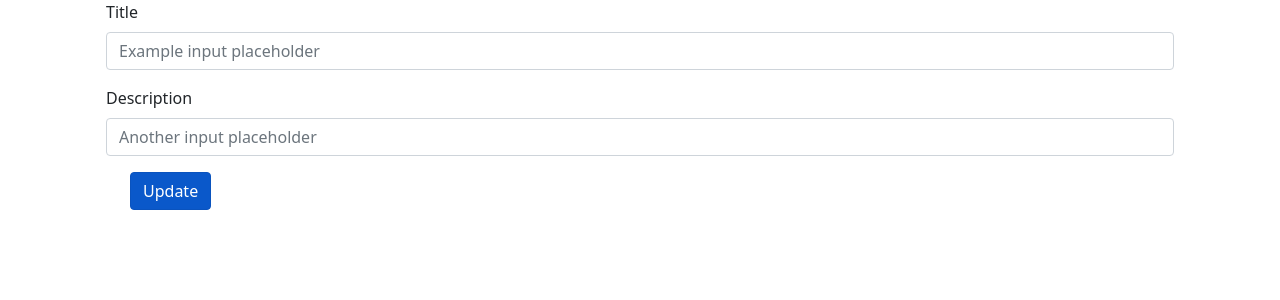
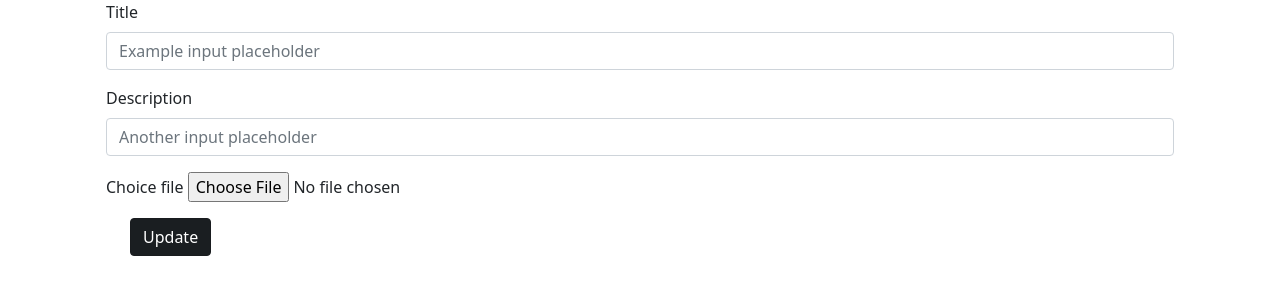
Before and after one commit to Toktorov/DjnagoBlog, a Django app: page /update/4/ in a window 1280 px wide. Shown: the part 56-356 px from the top of the page. Run offline with Django 3.2, Linux system fonts and the light colour scheme; data comes from the database, SQL or seed files in the repository; both versions use the stored data as it was after the commit; tables that the repository leaves empty hold one stand-in row (values such as "Sample post"); parts of the project's set-up code (start-up, migrations or seed data) failed here and were passed over; some libraries are stand-ins or nearby versions.

Commit message:
small changes

```diff
--- a/apps/posts/views.py
+++ b/apps/posts/views.py
@@ -51,17 +51,17 @@ def create(request):
     return render(request, 'posts/create.html', locals())
 
 def update(request, id):
-    post = Post.objects.get(id=id)
     if request.method == 'POST':
-        form = PostForm(request.POST, request.FILES)
-        if form.is_valid():
-            post.title = form.cleaned_data['title']
-            post.description = form.cleaned_data['description']
-            post.save()
-            return redirect('index')
-    else:
-        form = PostForm()
-    return render(request, 'posts/update.html', {'form': form})
+        title = request.POST.get('title')
+        description = request.POST.get('description')
+        file = request.FILES.get('file')
+        post_update = Post.objects.get(id=id)
+        post_update.title = title
+        post_update.description = description
+        post_update.image = file
+        post_update.save()
+        return redirect('index')
+    return render(request, 'posts/update.html')
 
 def delete(request, id):
     if request.method == 'POST':
--- a/templates/posts/create.html
+++ b/templates/posts/create.html
@@ -32,7 +32,7 @@
                             </tr>
                         {% endfor %}
                     </table>
-                    <button type="submit" class="btn btn-outline-dark d-block mx-auto">Create</button>
+                    <button type="submit" class="btn btn-dark d-block mx-auto">Create</button>
                 </form>
             </div>
         </div>
--- a/templates/posts/detail.html
+++ b/templates/posts/detail.html
@@ -37,6 +37,7 @@
             {% else %}
             {% endif %}
             </a>
+            {% if user.is_authenticated %}
             <form method="post">
                 {% csrf_token %}
                 <input type="hidden" name="like">
@@ -48,11 +49,14 @@
                     </svg>
                 </button>
             </form>
+            {% else %}
+            {% endif %}
                 <div class="ml-3">
                     <a>{{ posts.likes_post.all.count }} people like this</a>
                 </div>
                 <div class="comments-area">
                     <h4>{{ posts.comment.all.count }} Comments</h4>
+                    {% if user.is_authenticated %}
                     <form method="post">
                         {% csrf_token %}
                         <div class="form-group">
@@ -63,6 +67,8 @@
                         </div>
                         <button type="submit" class="btn btn-outline-success">Send comment</button>
                     </form>
+                    {% else %}
+                    {% endif %}
                     {% for comment in posts.get_parent %}
                         <div class="comment-list">
                             <div class="single-comment justify-content-between d-flex">
--- a/templates/posts/index.html
+++ b/templates/posts/index.html
@@ -6,7 +6,7 @@
             <div class="carousel-inner">
                 {% for image in post.post_image.all %}
                     <div>
-                            <p><a href="{% url 'detail' post.id %}"><img src="{{ image.image.url }}"width="100" height= "300"
+                            <p><a href="{% url 'detail' post.id %}"><img src="{{ image.image.url }}"width="100" height= "280"
                             class="d-block w-100" alt="..." style="box-shadow: 0 0 10px rgba(0,0,0,10);"></a></p>
                         </a>
                     </div>
--- a/templates/posts/update.html
+++ b/templates/posts/update.html
@@ -13,8 +13,14 @@
             <input type="text" name="description" class="form-control" id="formGroupExampleInput2"
                    placeholder="Another input placeholder">
         </div>
+        <div class="mb-3">
+            <div class="form-group">
+                <label for="exampleFormControlFile1">Choice file</label>
+                <input type="file" name='file' class="form-control-file" id="exampleFormControlFile1">
+            </div>
+        </div>
         <div class="container">
-            <button class="btn btn-primary active" type="submit">Update</button>
+            <button class="btn btn-dark active" type="submit">Update</button>
         </div>
     </div>
 </form>
```
Also changed, not shown: templates/profile.html (+6 -6 lines), db.sqlite3, media/post/audi-rs6-avant_gndVxva.jpg (added), media/post/bmw8grancoupe_AhShfaX.jpg (added), media/post/bmw8grancoupe_zIcsAOO.jpg (added), media/post/cattouchret_76e4EJv.jpeg (added), templates/posts/delete.html (indentation only).
